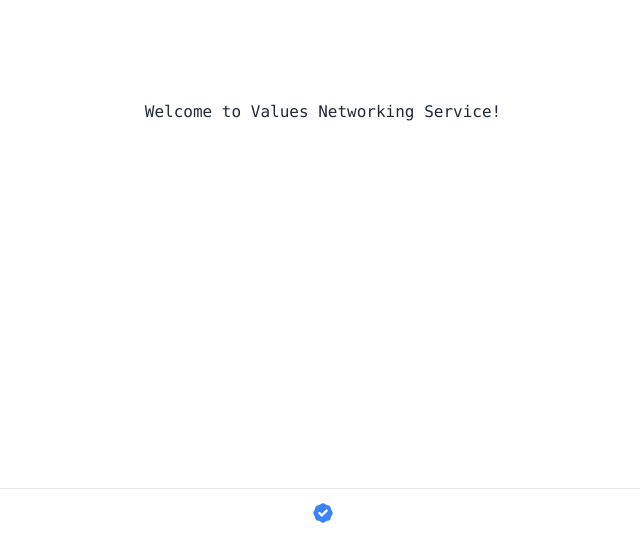
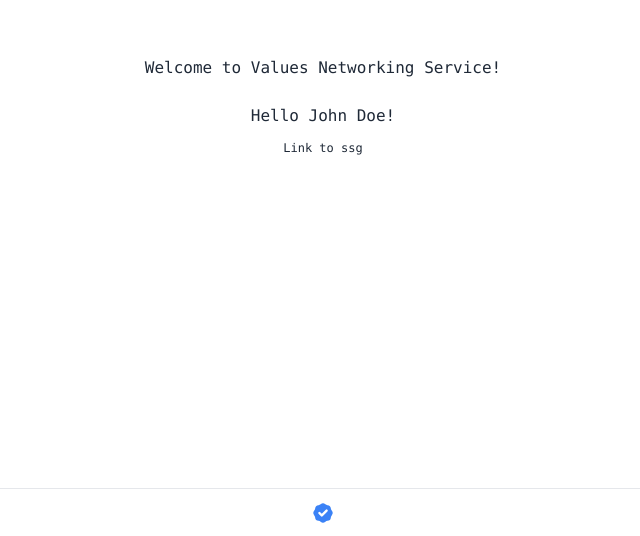
Before and after one commit to masakinihirota/vns1, a Next.js app: page / in a window 1280 px wide. Shown: the part 264-800 px from the top of the page, without its empty margins (317-957 px from the left). Built offline with nearby package versions, Linux system fonts and the light colour scheme.

Commit message:
add Index test

```diff
--- a/pages/index.tsx
+++ b/pages/index.tsx
@@ -1,6 +1,11 @@
+import Link from 'next/link'
 import { Layout } from '@/components/Layout'
 import type { NextPage } from 'next'
 import Head from 'next/head'
+
+const User = (props: { name: string | null | undefined }) => {
+  return <h2>Hello {props.name}</h2>
+}
 
 const Home: NextPage = () => {
   return (
@@ -8,11 +13,15 @@ const Home: NextPage = () => {
       <Head>
         <title>Values Networking Service</title>
       </Head>
-
       <h1>
         Welcome to Values Networking Service!
         {/* Welcome to <a href="https://vns.blue/">Values Networking Service!</a> */}
       </h1>
+      <br />
+      <User name="John Doe!" />
+      <Link href="/ssg" prefetch={false}>
+        <a className="my-3 text-xs"> Link to ssg</a>
+      </Link>
     </Layout>
   )
 }
--- a/pages/ssg.tsx
+++ b/pages/ssg.tsx
@@ -13,17 +13,17 @@ export const getStaticProps: GetStaticProps = async () => {
     .select('*')
     .order('id', { ascending: false })
 
-  return { props: { test } }
+  return { props: { test: test } }
 }
 
 type StaticProps = {
-  // tasksはここで定義されていた
+  // tasksはここで定義されている
   test: Test[]
 }
 
 const Ssg: NextPage<StaticProps> = ({ test }) => {
-  console.log('中身')
-  console.log(test, '調査')
+  // console.log('中身')
+  // console.log(test, '調査')
 
   const router = useRouter()
   return (
@@ -38,7 +38,9 @@ const Ssg: NextPage<StaticProps> = ({ test }) => {
           )
         })}
       </ul>
-
+      <Link href="/" prefetch={false}>
+        <a className="my-3 text-xs"> Link to top</a>
+      </Link>
       <Link href="/ssr" prefetch={false}>
         <a className="my-3 text-xs"> Link to ssr</a>
       </Link>
```
Also changed, not shown: 1 other file (tests, documents, lock files or other folders).
